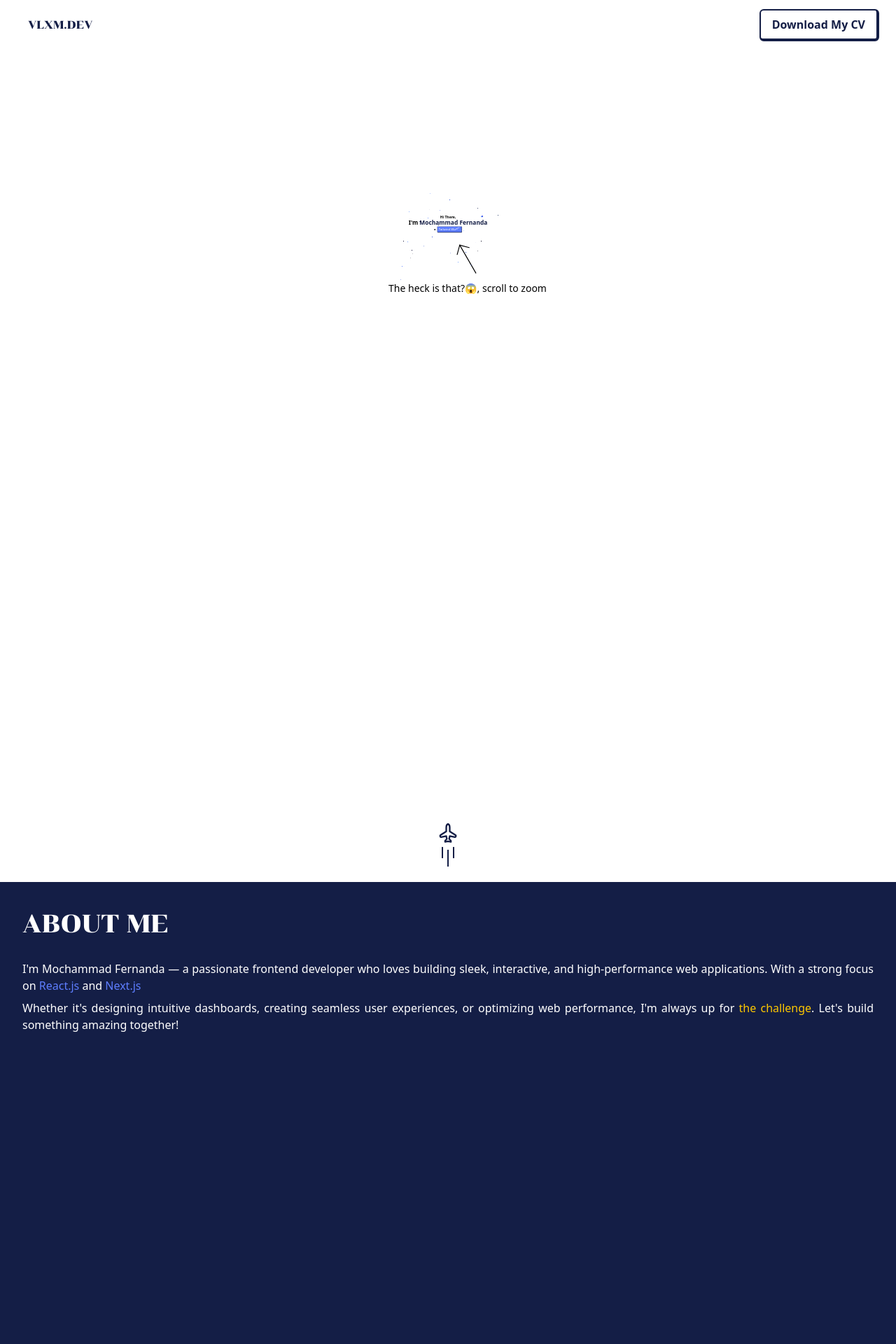
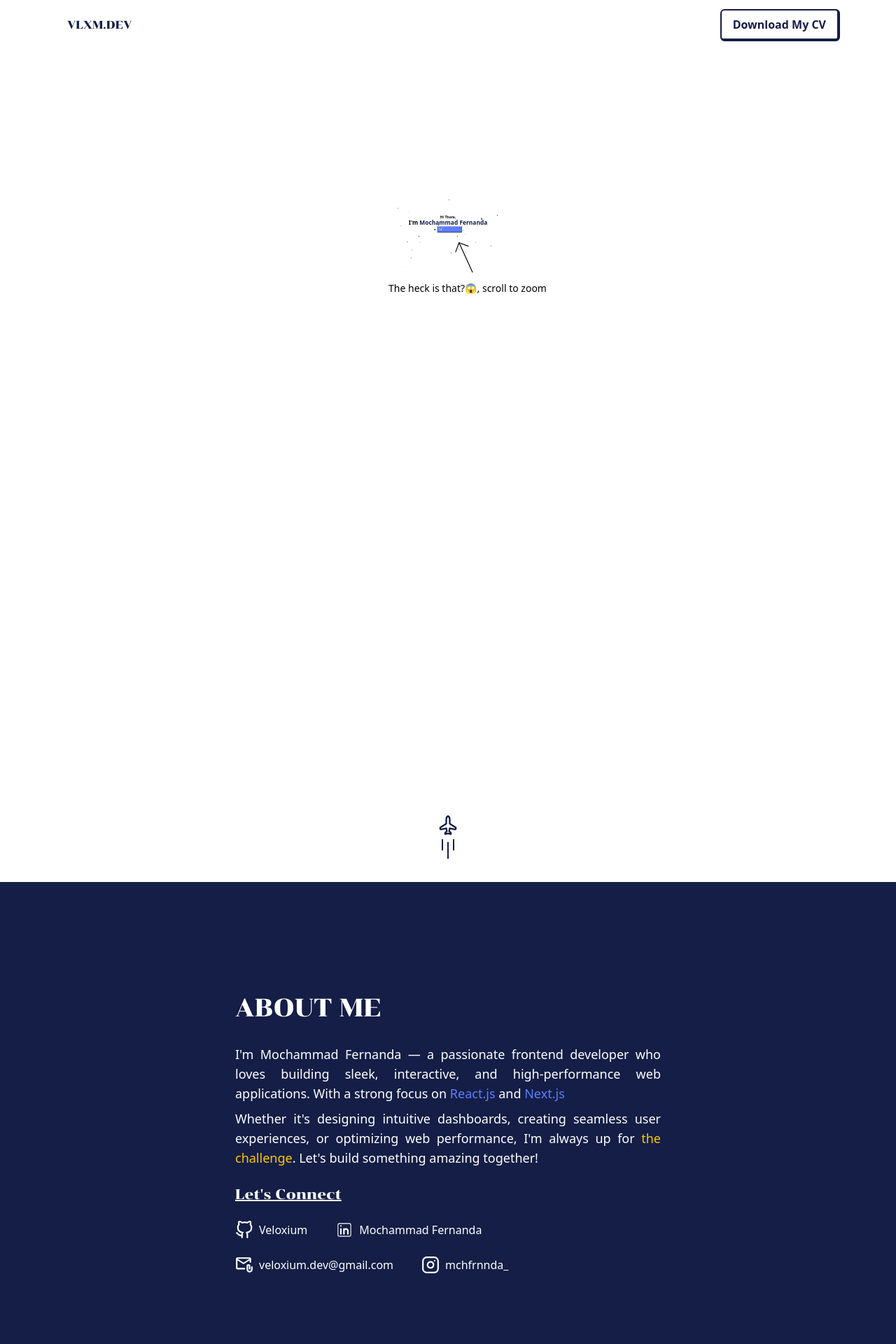
Before and after one commit to Veloxium/vlxm-dev, a Next.js app: page / in a window 1280 px wide. Shown: the top 1920 px of the page at 70% size. Built offline with nearby package versions, Linux system fonts and the light colour scheme; no server answers.

Commit message:
feat: add CV download API

```diff
--- a/package.json
+++ b/package.json
@@ -16,7 +16,8 @@
     "ogl": "^1.0.11",
     "react": "^19.0.0",
     "react-dom": "^19.0.0",
-    "react-icons": "^5.5.0"
+    "react-icons": "^5.5.0",
+    "react-loading-skeleton": "^3.5.0"
   },
   "devDependencies": {
     "@eslint/eslintrc": "^3",
--- a/src/app/globals.css
+++ b/src/app/globals.css
@@ -20,3 +20,6 @@ body {
 @utility zbutton {
   @apply font-bold py-2 px-4 rounded-md border-2 border-b-4 border-r-4 hover:underline active:border-zsecondary active:text-zsecondary active:border-b-2 active:border-r-2 duration-150 ease-linear active:translate-y-0.5 active:translate-x-0.5;
 }
+@utility zbuttontwo {
+  @apply font-bold py-2 px-4 rounded-md border-zprimary border-2 border-b-4 border-r-4 hover:underline active:border-zsecondary active:text-white active:border-b-2 active:border-r-2 duration-150 ease-linear active:translate-y-0.5 active:translate-x-0.5 bg-zsecondary text-white;
+}
--- a/src/components/motion/about.tsx
+++ b/src/components/motion/about.tsx
@@ -2,11 +2,14 @@
 
 import { motion } from "framer-motion";
 import { Plane } from "lucide-react";
+import { CiLinkedin } from "react-icons/ci";
+import { FiGithub, FiInstagram } from "react-icons/fi";
+import { MdOutlineAttachEmail } from "react-icons/md";
 
 function About() {
   return (
     <section>
-      <div className="h-[150vh] w-full bg-zprimary text-white px-8 py-10">
+      <div className="h-[150vh] w-full bg-zprimary text-white px-8 py-10 md:py-40">
         <div className="sticky top-40 flex flex-col items-center">
           <motion.div
             initial={{ y: 0 }}
@@ -20,7 +23,7 @@ function About() {
           >
             <Plane
               size={28}
-              className="-rotate-45 -mt-30 text-zprimary"
+              className="-rotate-45 -mt-30 md:-mt-56 text-zprimary"
               fill="#fff"
             />
             <div className="flex justify-center  gap-1.5 mt-1">
@@ -34,22 +37,63 @@ function About() {
             whileInView={{ opacity: 1 }}
             viewport={{ amount: 0.9 }}
             transition={{ ease: "easeInOut" }}
-            className="text-justify flex flex-col items-start gap-2"
+            className="text-justify flex flex-col items-start gap-2 md:max-w-1/2"
           >
             <p className="text-4xl font-chonburi">ABOUT ME</p>
-            <p className="mt-6">
+            <p className="mt-6 md:text-lg">
               I'm Mochammad Fernanda — a passionate frontend developer who loves
               building sleek, interactive, and high-performance web
               applications. With a strong focus on{" "}
               <span className="text-zsecondary">React.js</span> and{" "}
               <span className="text-zsecondary">Next.js</span>
             </p>
-            <p>
+            <p className="md:text-lg">
               Whether it's designing intuitive dashboards, creating seamless
               user experiences, or optimizing web performance, I'm always up for{" "}
               <span className="text-yellow-400">the challenge</span>. Let's
               build something amazing together!
             </p>
+            <p className="text-xl font-chonburi mt-4 underline">
+              Let's Connect
+            </p>
+            <div className="mt-4 flex gap-x-10 gap-y-6 w-full flex-wrap ">
+              <a
+                href="https://github.com/Veloxium"
+                rel="noreferrer"
+                target="_blank"
+                className="flex items-center gap-2 hover:underline"
+              >
+                <FiGithub size={26} />
+                Veloxium
+              </a>
+              <a
+                href="https://www.linkedin.com/in/mochammad-fernanda/"
+                rel="noreferrer"
+                target="_blank"
+                className="flex items-center gap-2 hover:underline"
+              >
+                <CiLinkedin size={26} />
+                Mochammad Fernanda
+              </a>
+              <a
+                href="mailto:veloxium.dev@gmail.com"
+                rel="noreferrer"
+                target="_blank"
+                className="flex items-center gap-2 hover:underline"
+              >
+                <MdOutlineAttachEmail size={26} />
+                veloxium.dev@gmail.com
+              </a>
+              <a
+                href="https://www.instagram.com/mchfrnnda_/"
+                rel="noreferrer"
+                target="_blank"
+                className="flex items-center gap-2 hover:underline"
+              >
+                <FiInstagram size={26} />
+                mchfrnnda_
+              </a>
+            </div>
           </motion.div>
         </div>
       </div>
--- a/src/components/motion/hero.tsx
+++ b/src/components/motion/hero.tsx
@@ -56,22 +56,22 @@ function Hero() {
                 y: useTransform(movetoright, (value) => value + 200),
               }}
             >
-              <motion.div
+                <motion.div
                 initial={{ y: 0, x: 0 }}
-                animate={{ y: [0, -40, 0], x: [0, 40, 0] }}
+                animate={{ y: [0, -50, 0], x: [0, -50, 0], rotate: [0, 15, 0] }}
                 transition={{
-                  duration: 1,
+                  duration: 1.5,
                   repeat: Infinity,
                   repeatType: "loop",
                   ease: "easeInOut",
                 }}
-              >
+                >
                 <MoveUpLeft
                   className="rotate-15"
                   size={400}
                   strokeWidth={0.5}
                 />
-              </motion.div>
+                </motion.div>
               <p className="text-[100px] w-[400vw] leading-48">
                 The heck is that?😱, scroll to zoom
               </p>
--- /dev/null
+++ b/src/components/motion/project.tsx
@@ -0,0 +1,167 @@
+"use client";
+
+import { useEffect, useState } from "react";
+import Skeleton from "react-loading-skeleton";
+import "react-loading-skeleton/dist/skeleton.css";
+import { motion } from "framer-motion";
+import { div } from "framer-motion/client";
+import { Milestone } from "lucide-react";
+
+type Repo = {
+  id: number;
+  name: string;
+  description: string;
+  stargazers_count: number;
+  html_url: string;
+  homepage: string;
+  topics: string[];
+  pushed_at: string;
+  created_at: string;
+};
+
+const containerVariants = {
+  hidden: { opacity: 0 },
+  show: {
+    opacity: 1,
+    transition: {
+      staggerChildren: 0.5,
+    },
+  },
+  exit: {
+    opacity: 0,
+    transition: {
+      staggerChildren: 0.2,
+    },
+  },
+};
+
+const itemVariants = {
+  hidden: { opacity: 0, y: 20 },
+  show: { opacity: 1, y: 0, transition: { duration: 0.5, ease: "easeOut" } },
+  exit: { opacity: 0, y: 20, transition: { duration: 0.5, ease: "easeOut" } },
+};
+
+function Project() {
+  const [repos, setRepos] = useState<Repo[]>([]);
+
+  const fetchRepos = async () => {
+    const response = await fetch("https://api.github.com/users/veloxium/repos");
+    const data = await response.json();
+    const filteredData = data.filter((repo: Repo) => repo.stargazers_count > 0);
+    const newFirst = filteredData.sort(
+      (a: Repo, b: Repo) =>
+        new Date(b.pushed_at).getTime() - new Date(a.pushed_at).getTime()
+    );
+    setRepos(newFirst);
+  };
+
+  useEffect(() => {
+    fetchRepos();
+  }, []);
+
+  return (
+    <div className="min-h-screen bg-white py-10 px-8">
+      <div className="sticky top-40 flex flex-col">
+        <div className="text-zprimary text-justify flex flex-col gap-2 md:max-w-1/2 w-full md:mx-auto">
+          <p className="text-4xl font-chonburi">Projects</p>
+          <p className="mt-6 md:text-lg">
+            Some of my coolest builds—crafted with code and a bit of magic.
+          </p>
+          <div className="mt-4">
+            <motion.div
+              variants={containerVariants}
+              initial="hidden"
+              whileInView="show"
+              exit="exit"
+              viewport={{ amount: 0.2 }}
+              className="grid grid-cols-1 gap-6"
+            >
+              {repos.length !== 0 ? (
+                repos.map((repo: Repo) => (
+                  <motion.div
+                    variants={itemVariants}
+                    key={repo.id}
+                    className="bg-white flex flex-col justify-between rounded-md border-2 border-b-4 border-r-4 px-4 py-6"
+                  >
+                    <div>
+                      <p className="text-xl font-chonburi">{repo.name}</p>
+                      <p className="md:text-lg">{repo.description}</p>
+                      <div className="flex flex-wrap mt-2 gap-2">
+                        {repo.topics.map((topic) => (
+                          <span
+                            key={topic}
+                            className="text-sm bg-zprimary text-white px-2 py-1 rounded-md mr-2 hover:bg-zsecondary"
+                          >
+                            {topic}
+                          </span>
+                        ))}
+                      </div>
+                      <div className="mt-3">
+                        <p className="text-gray-500 text-xs">
+                          Last updated:{" "}
+                          {new Date(repo.pushed_at).toDateString()}
+                        </p>
+                        <p className="text-gray-500 text-xs">
+                          Created: {new Date(repo.created_at).toDateString()}
+                        </p>
+                      </div>
+                    </div>
+                    <div className="mt-5 flex gap-2 md:justify-between">
+                      <a
+                        href={repo.html_url}
+                        target="_blank"
+                        rel="noreferrer"
+                        className="text-zprimary hover:underline zbutton"
+                      >
+                        View on GitHub
+                      </a>
+                      {repo.homepage && (
+                        <a
+                          href={repo.homepage}
+                          target="_blank"
+                          rel="noreferrer"
+                          className="zbuttontwo flex items-center gap-1"
+                        >
+                          View Live
+                          <Milestone />
+                        </a>
+                      )}
+                    </div>
+                  </motion.div>
+                ))
+              ) : (
+                <div className="bg-white flex flex-col justify-between rounded-md border-2 border-b-4 border-r-4 px-4 py-6">
+                  <Skeleton height={30} width={`80%`} />
+                  <Skeleton count={3} />
+                  <div className="flex flex-wrap mt-2 gap-2">
+                    <Skeleton height={20} width={50} />
+                    <Skeleton height={20} width={50} />
+                    <Skeleton height={20} width={50} />
+                  </div>
+                  <div className="mt-2">
+                    <Skeleton height={20} width={`60%`} />
+                    <Skeleton height={20} width={`60%`} />
+                  </div>
+                  <div className="mt-5">
+                    <Skeleton height={30} width={`40%`} />
+                  </div>
+                </div>
+              )}
+              {repos.length !== 0 && (
+                <motion.div
+                  variants={itemVariants}
+                  key={"soon"}
+                  className="bg-white flex flex-col justify-between rounded-md border-2 border-b-4 border-r-4 px-4 py-6"
+                >
+                  <p>Update coming soon!</p>
+                </motion.div>
+              )}
+            </motion.div>
+          </div>
+        </div>
+      </div>
+    </div>
+  );
+}
+
+export default Project;
--- a/src/components/navbar/znavbar.tsx
+++ b/src/components/navbar/znavbar.tsx
@@ -1,4 +1,5 @@
 "use client";
+
 import Link from "next/link";
 import { motion, useScroll, useTransform, useMotionValue } from "framer-motion";
 
@@ -6,14 +7,15 @@ function ZNavbar() {
   const { scrollY } = useScroll();
   const changeColor = useTransform(
     scrollY,
-    [0, 1199, 1200, 2599, 2600],
+    [0, 1199, 1200, 2369, 2370],
     ["#FFFFFF", "#FFFFFF", "#141e46", "#141e46", "#FFFFFF"]
   );
   const changeColorText = useTransform(
     scrollY,
-    [0, 1199, 1200, 2599, 2600],
+    [0, 1199, 1200, 2369, 2370],
     ["#141e46", "#141e46", "#FFFFFF", "#FFFFFF", "#141e46"]
   );
+
 
   return (
     <motion.nav
@@ -22,12 +24,14 @@ function ZNavbar() {
         color: changeColorText,
         transition: "background-color 0.5s ease",
       }}
-      className="fixed z-20 top-0 w-full flex items-center justify-between px-6 pt-2"
+      className="fixed z-20 top-0 w-full flex items-center justify-between px-6 pt-2 md:px-20"
     >
       <Link href="/" className="p-4 font-chonburi">
         VLXM.DEV
       </Link>
-      <button className="zbutton">Download My CV</button>
+      <a href={"/api/download"} className="zbutton">
+        Download My CV
+      </a>
     </motion.nav>
   );
 }
```
Also changed, not shown: src/app/api/download/route.ts (added, +19 -0 lines), src/app/page.tsx (+10 -0 lines), src/components/motion/tech.tsx (+4 -5 lines), 2 other files (tests, documents, lock files or other folders).
